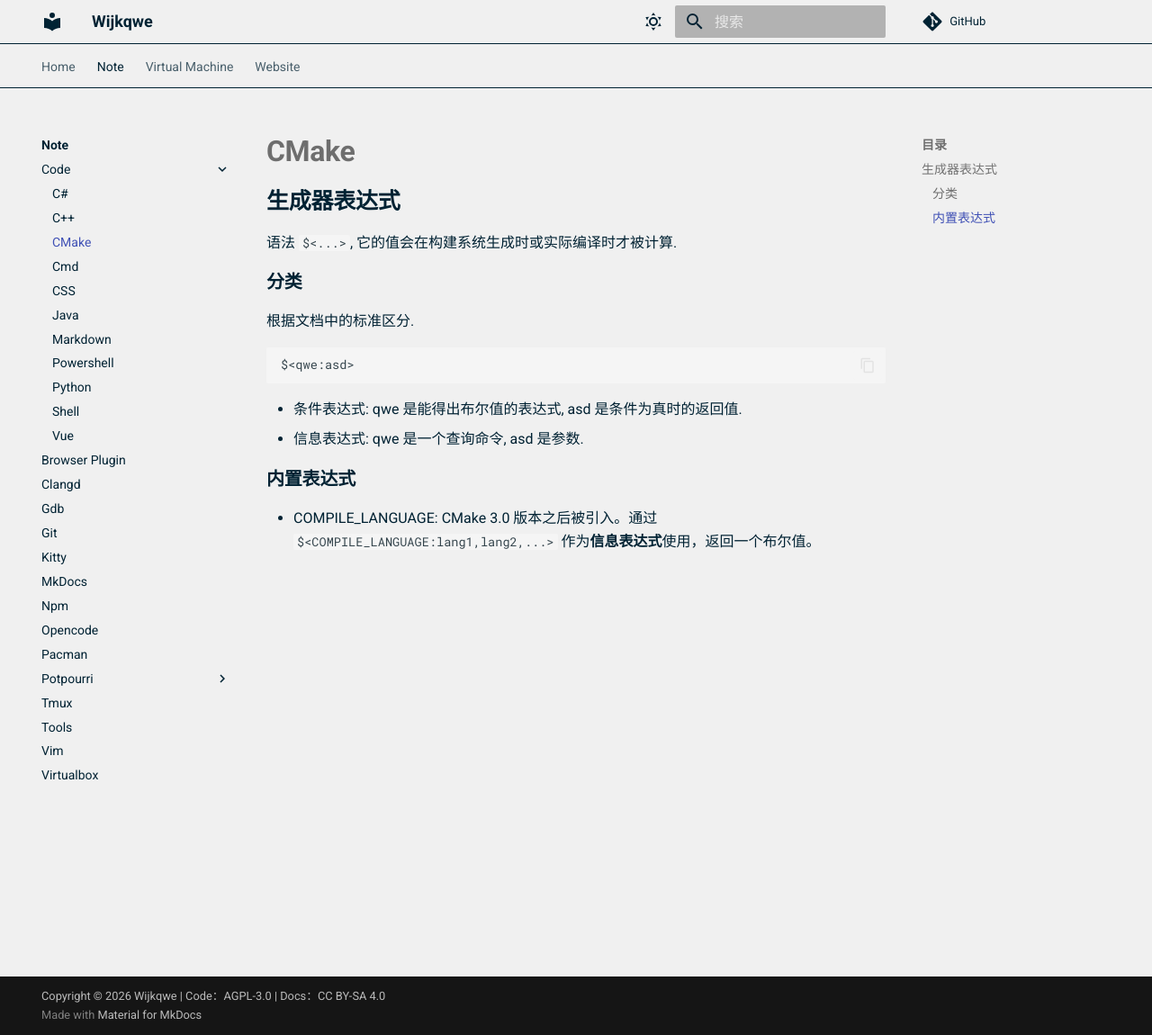
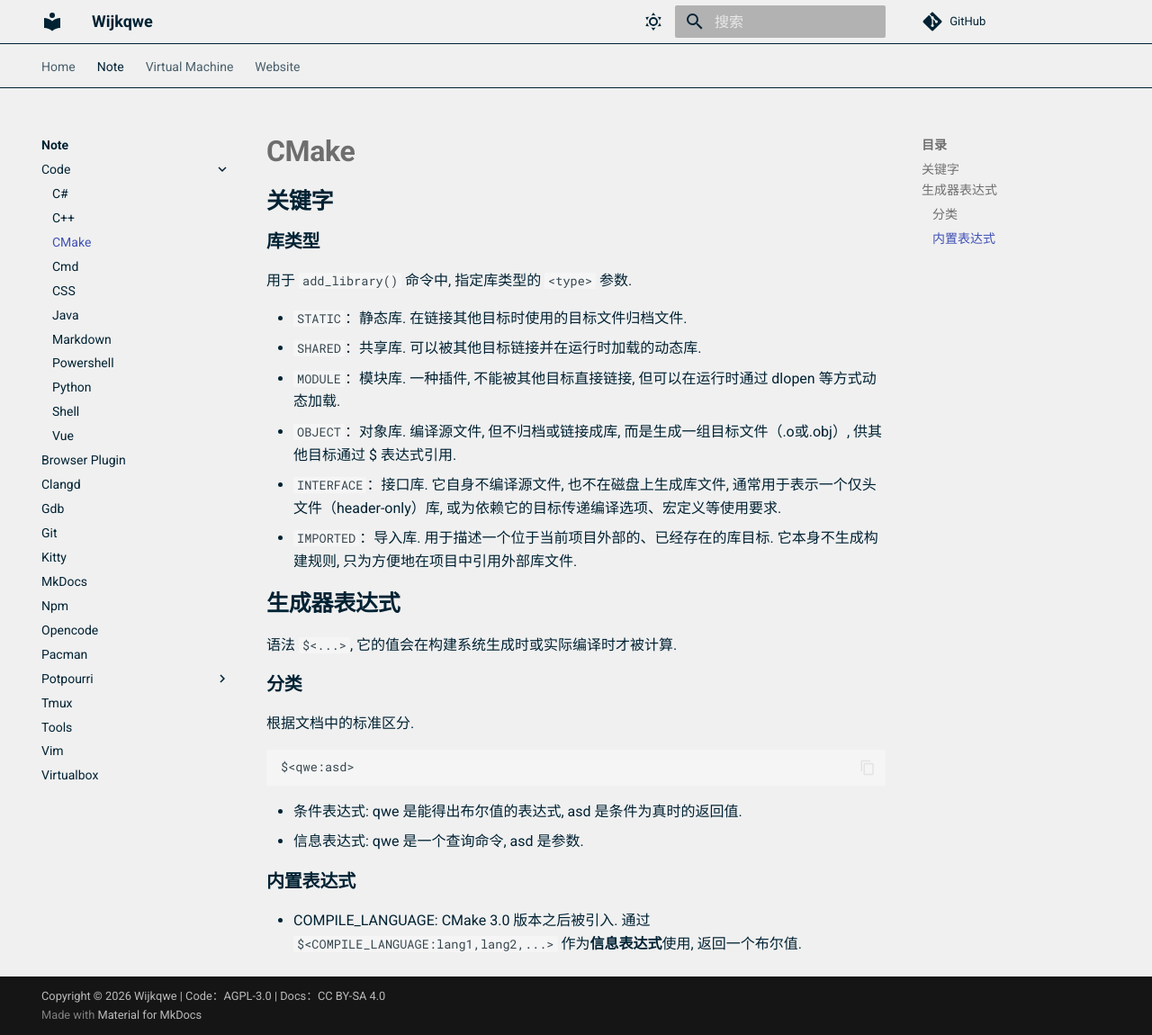
Before and after one commit to Wijkqwe/Wijkqwe.github.io, an MkDocs documentation site: the page built from docs/note/cmake.md, in a window 1280 px wide and 1150 px high. Shown: the whole window at 90% size. Built offline with MkDocs 1.6.1 and Material for MkDocs 9.7.7, drawn with Linux system fonts in a browser that asks for light colours; comment, search, counter and statistics services are not loaded.

Commit message:
[note][cmake]

```diff
--- a/docs/note/cmake.md
+++ b/docs/note/cmake.md
@@ -1,4 +1,17 @@
 # CMake
+
+## 关键字
+
+### 库类型
+
+用于 `add_library()` 命令中, 指定库类型的 `<type>` 参数.
+
+- `STATIC`：静态库. 在链接其他目标时使用的目标文件归档文件.
+- `SHARED`：共享库. 可以被其他目标链接并在运行时加载的动态库.
+- `MODULE`：模块库. 一种插件, 不能被其他目标直接链接, 但可以在运行时通过 dlopen 等方式动态加载.
+- `OBJECT`：对象库. 编译源文件, 但不归档或链接成库, 而是生成一组目标文件（.o或.obj）, 供其他目标通过 $<TARGET_OBJECTS> 表达式引用.
+- `INTERFACE`：接口库. 它自身不编译源文件, 也不在磁盘上生成库文件, 通常用于表示一个仅头文件（header-only）库, 或为依赖它的目标传递编译选项、宏定义等使用要求.
+- `IMPORTED`：导入库. 用于描述一个位于当前项目外部的、已经存在的库目标. 它本身不生成构建规则, 只为方便地在项目中引用外部库文件.
 
 ## 生成器表达式
 
@@ -17,4 +30,4 @@ $<qwe:asd>
 
 ### 内置表达式
 
-- COMPILE_LANGUAGE: CMake 3.0 版本之后被引入。通过 `$<COMPILE_LANGUAGE:lang1,lang2,...>` 作为**信息表达式**使用，返回一个布尔值。
+- COMPILE_LANGUAGE: CMake 3.0 版本之后被引入. 通过 `$<COMPILE_LANGUAGE:lang1,lang2,...>` 作为**信息表达式**使用, 返回一个布尔值.
```
